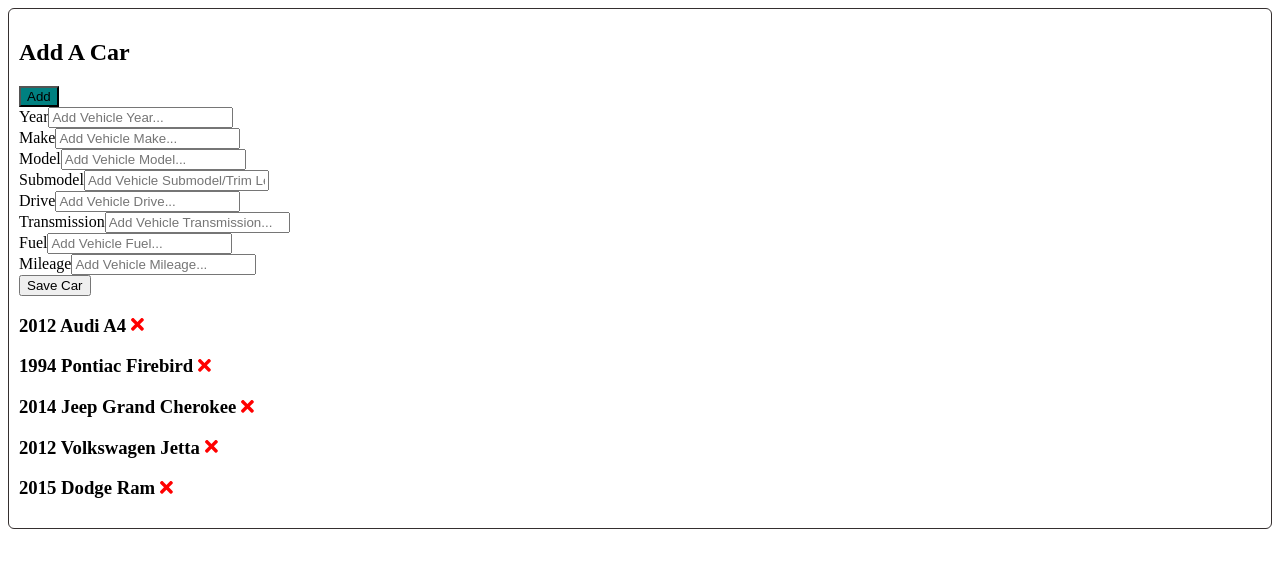
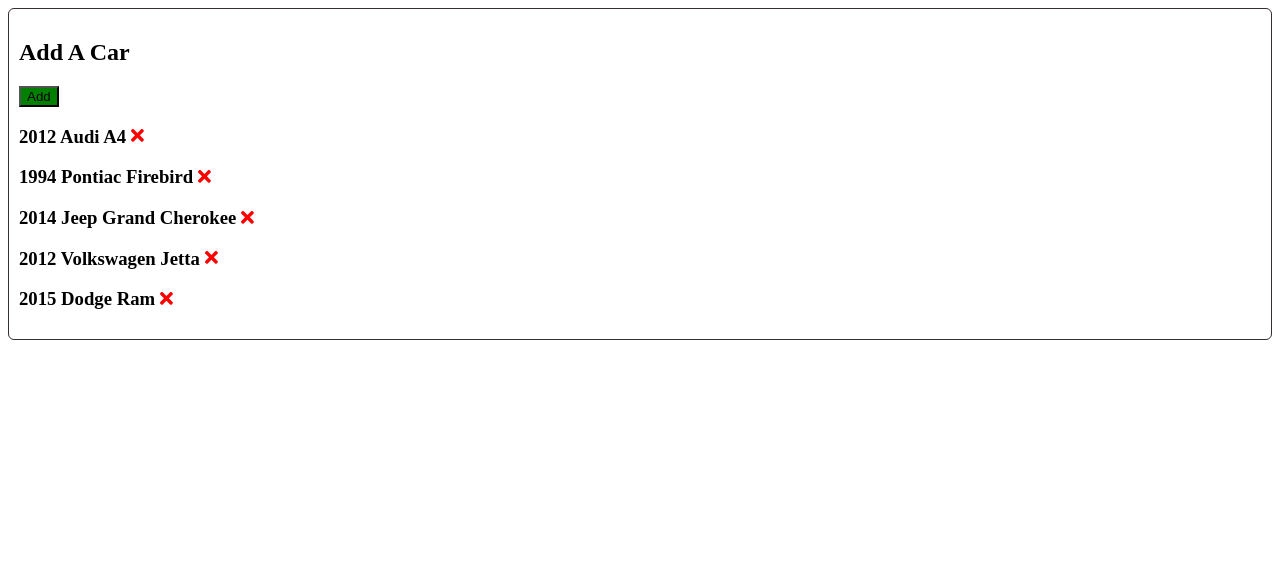
Before and after one commit to gkochera/carlog, an Angular app in the folder client/: page / in a window 1280 px wide. Shown: the top 568 px of the page. Built offline with nearby package versions, Linux system fonts and the light colour scheme; data requests are answered from the project's data file.

Commit message:
form to add a car now hides on button activation

```diff
--- a/client/db.json
+++ b/client/db.json
@@ -45,14 +45,14 @@
       "mileage": 113781
     },
     {
-      "year": "2015",
+      "year": 2015,
       "make": "Dodge",
       "model": "Ram",
       "submodel": "1500",
       "drive": "4WD",
       "transmission": "Automatic",
       "fuel": "Gasonline",
-      "mileage": "78855",
+      "mileage": 78855,
       "id": 6
     }
   ]
--- a/client/src/app/app.component.html
+++ b/client/src/app/app.component.html
@@ -2,6 +2,9 @@
     <h2>
         Add A Car
     </h2>
-    <app-button color="teal" text="Add" (btnClick)="addCar()"></app-button>
+    <app-button
+        color="{{ showAddCar ? 'red' : 'green'}}"
+        text="{{ showAddCar ? 'Close' : 'Add'}}"
+        (btnClick)="toggleAddCar()"></app-button>
     <app-cars></app-cars>
 </div>
--- a/client/src/app/app.component.ts
+++ b/client/src/app/app.component.ts
@@ -1,4 +1,6 @@
 import { Component } from '@angular/core';
+import { UiService } from './services/ui.service';
+import { Subscription } from 'rxjs';
 
 @Component({
   selector: 'app-root',
@@ -7,8 +9,15 @@
 })
 export class AppComponent {
   title: string = 'Carlog';
+  showAddCar!: boolean;
+  subscription!: Subscription;
 
-  addCar() {
-    console.log("Car added!")
+  constructor(private uiService: UiService) {
+    this.subscription = this.uiService.onToggle().subscribe((value) => this.showAddCar = value)
+
+  }
+
+  toggleAddCar() {
+    this.uiService.toggleAddCar()
   }
 }
--- a/client/src/app/components/add-car/add-car.component.html
+++ b/client/src/app/components/add-car/add-car.component.html
@@ -1,4 +1,4 @@
-<form (ngSubmit)="onSubmit()">
+<form *ngIf="showAddCar" (ngSubmit)="onSubmit()">
     <div class="form-control">
         <label for='year'>Year</label>
         <input type='text' name='year' [(ngModel)]='year' id='year' placeholder='Add Vehicle Year...'>
--- a/client/src/app/components/add-car/add-car.component.ts
+++ b/client/src/app/components/add-car/add-car.component.ts
@@ -1,5 +1,7 @@
 import { Component, OnInit, Output, EventEmitter } from '@angular/core';
 import { Car } from '../../Car'
+import { UiService } from 'src/app/services/ui.service';
+import { Subscription } from 'rxjs';
 
 @Component({
   selector: 'app-add-car',
@@ -18,8 +20,15 @@
   transmission!: string;
   fuel!: string;
   mileage!: number;
+  showAddCar!: boolean;
+  subscription: Subscription;
 
-  constructor() { }
+  constructor(private uiService: UiService) {
+    this.subscription = this.uiService
+      .onToggle()
+      .subscribe((value) => this.showAddCar = value)
+
+  }
 
   ngOnInit(): void {
   }
--- a/client/src/app/services/ui.service.ts
+++ b/client/src/app/services/ui.service.ts
@@ -6,12 +6,16 @@
 })
 export class UiService {
   private showAddCar: boolean = false;
-  private subject = new Subject;
+  private subject = new Subject<any>();
 
   constructor() { }
 
-  toggleAddTask(): void {
-    this.showAddTask = !this.showAddTask;
-    this.subject.next(this.showAddTask);
+  toggleAddCar(): void {
+    this.showAddCar = !this.showAddCar;
+    this.subject.next(this.showAddCar);
+  }
+
+  onToggle(): Observable<any> {
+    return this.subject.asObservable()
   }
 }
```
